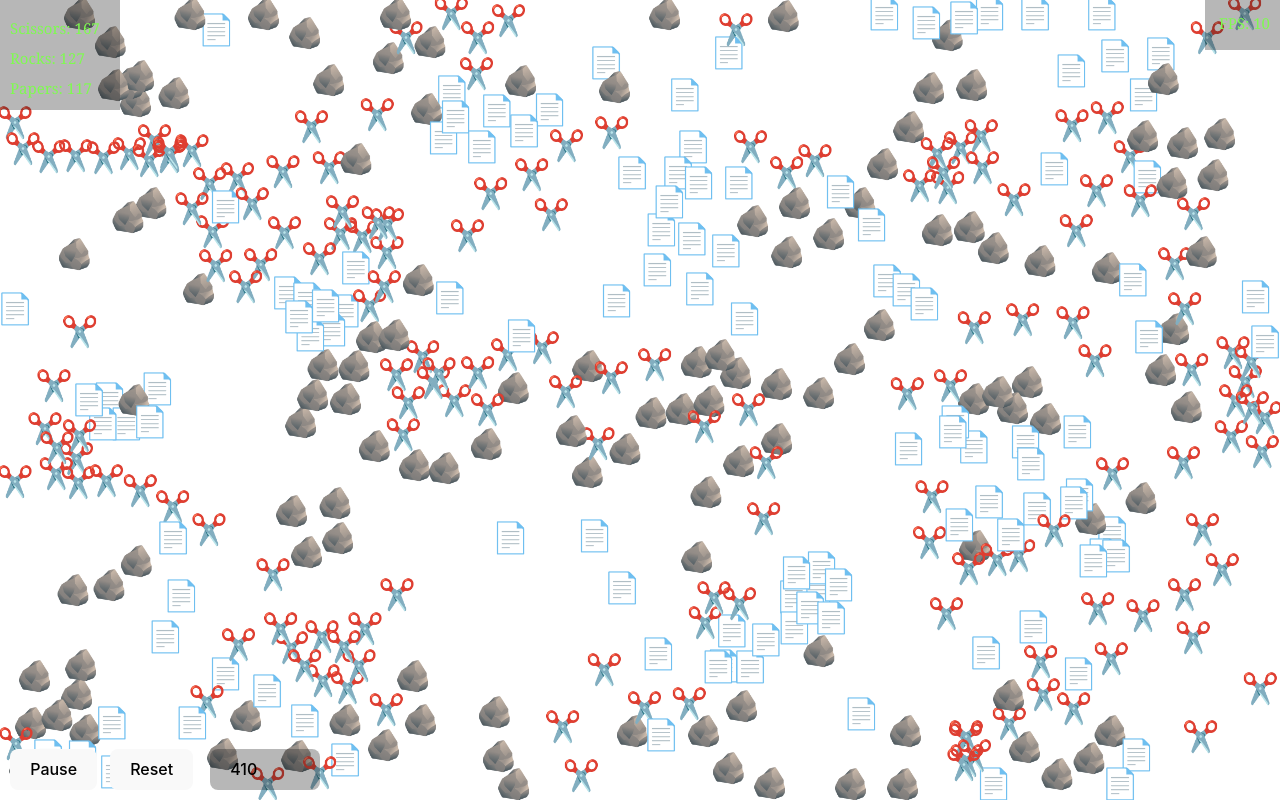
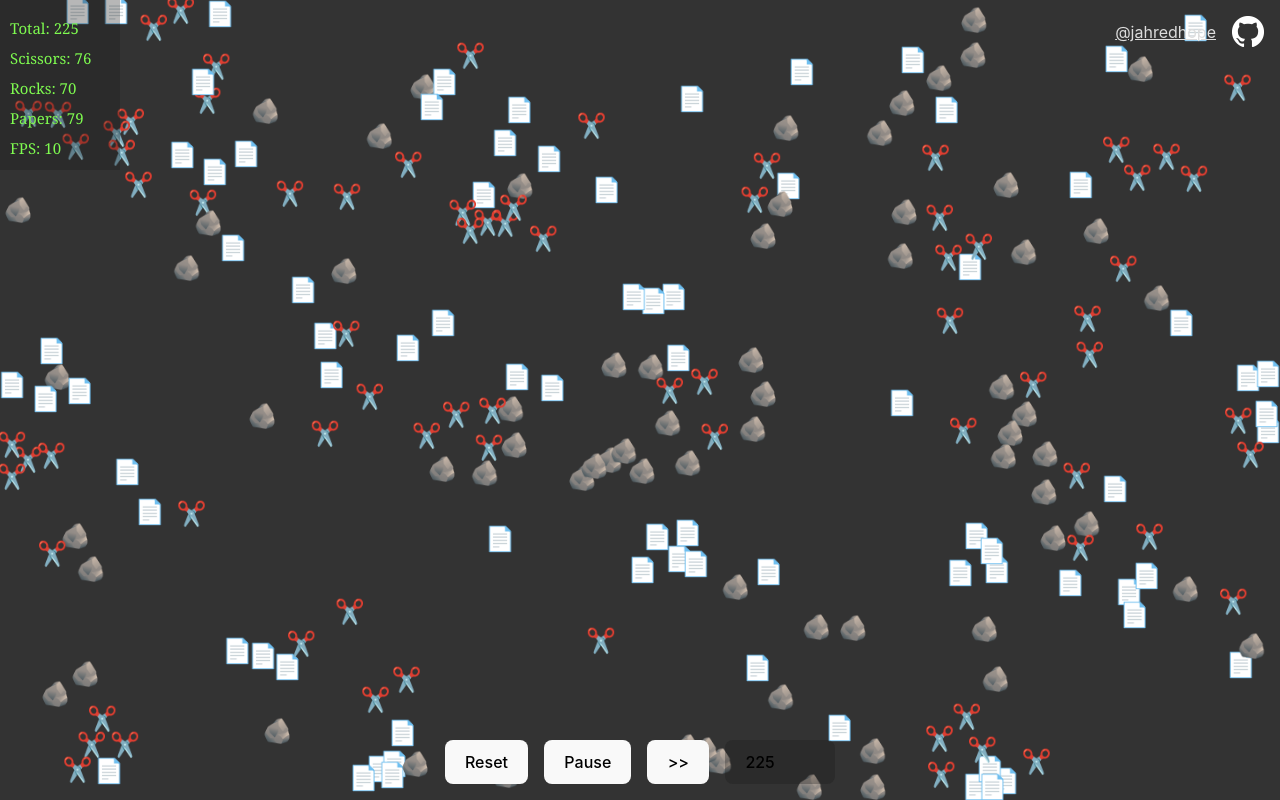
Before and after one commit to jahredhope/canvas-rock-paper-scissors, a website built with Vite: page index.html in a window 1280 px wide. Built offline with nearby package versions, Linux system fonts and the light colour scheme; animation ran at ten frames a second.

Commit message:
Add Fast Forward, perf improvements and links

```diff
--- a/index.html
+++ b/index.html
@@ -6,10 +6,23 @@
     <title>Rock Paper Scissors - The Game</title>
   </head>
   <body>
+    <header>
+      <a
+        id="github"
+        href="https://github.com/jahredhope/canvas-rock-paper-scissors"
+        title="@jahredhope at Github"
+      >
+        @jahredhope
+        <img src="/GitHub-Mark-Light-32px.png" />
+      </a>
+    </header>
     <canvas id="canvas"></canvas>
-    <button id="reset">Reset</button>
-    <button id="pause">Pause</button>
-    <input id="count" type="number" pattern="\d*" />
+    <footer>
+      <button id="reset">Reset</button>
+      <button id="pause">Pause</button>
+      <button id="fast">>></button>
+      <input id="count" type="number" pattern="\d*" />
+    </footer>
     <script type="module" src="/src/main.ts"></script>
   </body>
 </html>
--- a/src/board.ts
+++ b/src/board.ts
@@ -1,7 +1,23 @@
 import { Piece, Item } from "./piece";
 import { getDistance, Point } from "./point";
+import { createSections, getNearbySectionsByLevel } from "./section";
 
 export type BorderType = "solid" | "wrap";
+
+export interface Section {
+  x: number;
+  y: number;
+  /**
+   * Top Left
+   */
+  start: Point;
+  /**
+   * Bottom Right
+   */
+  end: Point;
+  piecesByType: Record<Item, Piece[]>;
+  nearbyByLevel: Section[][];
+}
 
 export class Board {
   constructor(
@@ -10,15 +26,43 @@ export class Board {
     public width: number,
     public maxItems: number,
     public borderType: BorderType
-  ) {}
+  ) {
+    this.createSections();
+  }
+
   pieces: Piece[] = [];
   piecesByType: Record<Item, Piece[]> = {
     rock: [],
     scissor: [],
     paper: [],
   };
+  speed = 1;
+  sections: Section[][] = [];
   activeIndex = -1;
   winner: Item | null = null;
+
+  createSections() {
+    this.sections = createSections(this.height, this.width, 20);
+
+    this.sections.forEach((r) => {
+      r.forEach((s) => {
+        s.nearbyByLevel = getNearbySectionsByLevel(s, this.sections);
+      });
+    });
+    this.pieces.forEach((p) => p.updateSection());
+  }
+  changeSize(width: number, height: number) {
+    this.width = width;
+    this.height = height;
+    this.createSections();
+  }
+  getSection(p: Point) {
+    const section = this.sections
+      .find((r) => p.y < r[0].end.y)
+      ?.find((s) => p.x < s.end.x);
+    if (!section) throw new Error("No section for point");
+    return section;
+  }
   nextActive() {
     this.activeIndex++;
     this.activeIndex = this.activeIndex % this.pieces.length;
@@ -38,10 +82,15 @@ export class Board {
   }
   change(t: Piece, i: Item) {
     this.piecesByType[t.item].splice(this.piecesByType[t.item].indexOf(t), 1);
+    t.section.piecesByType[t.item].splice(
+      t.section.piecesByType[t.item].indexOf(t),
+      1
+    );
     if (this.piecesByType[t.item].length === 0) {
       this.winner = i;
     }
     this.piecesByType[i].push(t);
+    t.section.piecesByType[i].push(t);
     t.item = i;
   }
   selectPoint(pos: Point) {
@@ -82,6 +131,8 @@ export class Board {
       scissor: [],
       paper: [],
     };
+    this.createSections();
+
     for (let i = 0; i < this.maxItems / 3; i++) {
       this.addRandom("paper");
       this.addRandom("scissor");
--- a/src/main.ts
+++ b/src/main.ts
@@ -4,6 +4,7 @@ import "./style.css";
 const countInput = document.getElementById("count") as HTMLInputElement;
 const pauseButton = document.getElementById("pause") as HTMLButtonElement;
 const resetButton = document.getElementById("reset") as HTMLButtonElement;
+const fastForwardButton = document.getElementById("fast") as HTMLButtonElement;
 const canvas = document.getElementById("canvas") as HTMLCanvasElement;
 if (!canvas) {
   throw new Error("Unable to find canvas");
@@ -18,14 +19,19 @@ function onChangeCount() {
   if (value) board.changeCount(value);
 }
 countInput.onchange = onChangeCount;
-canvas.width = document.body.scrollWidth;
-canvas.height = document.body.scrollHeight;
+const rect = canvas.getBoundingClientRect();
+canvas.width = rect.width;
+canvas.height = rect.height;
+
+fastForwardButton.onclick = () => {
+  board.speed = board.speed === 1 ? 3 : 1;
+};
 
 let ctx = canvas.getContext("2d")!;
 
 const _maxItems = Math.min(
-  Math.ceil(canvas.height * canvas.width * 0.0004),
-  500
+  Math.ceil(canvas.height * canvas.width * 0.005),
+  600
 );
 countInput.value = _maxItems.toString();
 const board = new Board(ctx, canvas.height, canvas.width, _maxItems, "solid");
@@ -34,14 +40,11 @@ function onResize() {
   canvas.width = document.body.scrollWidth;
   canvas.height = document.body.scrollHeight;
 
-  board.width = canvas.width;
-  board.height = canvas.height;
+  board.changeSize(canvas.width, canvas.height);
 }
 
 window.onresize = onResize;
 onResize();
-
-console.log(`Based on screen size choosing ${board.maxItems} items`);
 
 board.reset();
 
@@ -86,9 +89,35 @@ let lastRenderTime = performance.now();
 let lastFps = 0;
 let i = 0;
 
-function renderFps() {
+function renderPaused() {
+  ctx.fillStyle = "#7FFB50";
+  ctx.font = `30px Georgia`;
+  ctx.textAlign = "center";
+  ctx.fillText(`⏸`, canvas.width / 2, 50, 40000);
+}
+function renderFast() {
+  ctx.fillStyle = "#7FFB50";
+  ctx.font = `30px Georgia`;
+  ctx.textAlign = "center";
+  ctx.fillText(`⏩`, canvas.width / 2, 50, 40000);
+}
+
+function renderScores() {
   ctx.fillStyle = "#1a1a1a50";
-  ctx.fillRect(canvas.width - 75, 0, 75, 50);
+  ctx.fillRect(0, 0, 120, 170);
+  ctx.fillStyle = "#7FFB50";
+  ctx.font = `15px Georgia`;
+  ctx.textAlign = "left";
+  ctx.fillText(`Total: ${board.pieces.length}`, 10, 30, 4000);
+  ctx.fillText(
+    `Scissors: ${board.piecesByType["scissor"].length}`,
+    10,
+    60,
+    4000
+  );
+  ctx.fillText(`Rocks: ${board.piecesByType["rock"].length}`, 10, 90, 4000);
+  ctx.fillText(`Papers: ${board.piecesByType["paper"].length}`, 10, 120, 4000);
+
   const renderTime = performance.now();
   const elapsed = Math.round(renderTime - lastRenderTime);
   lastRenderTime = renderTime;
@@ -98,56 +127,22 @@ function renderFps() {
 
     lastFps = Math.floor(fpsScores.reduce((a, b) => a + b) / fpsScores.length);
   }
-
-  ctx.fillStyle = "#7FFB50";
-  ctx.font = `15px Georgia`;
-  ctx.textAlign = "right";
-  ctx.fillText(`FPS: ${lastFps}`, canvas.width - 10, 25, 500);
-}
-
-function renderPaused() {
-  ctx.fillStyle = "#7FFB50";
-  ctx.font = `30px Georgia`;
-  ctx.textAlign = "center";
-  ctx.fillText(
-    `Press Space to Play (R to restart)`,
-    canvas.width / 2,
-    canvas.height / 2 + 50,
-    40000
-  );
-}
-
-function renderScores() {
-  ctx.fillStyle = "#1a1a1a50";
-  ctx.fillRect(0, 0, 120, 110);
-  ctx.fillStyle = "#7FFB50";
-  ctx.font = `15px Georgia`;
-  ctx.textAlign = "left";
-  ctx.fillText(
-    `Scissors: ${board.piecesByType["scissor"].length}`,
-    10,
-    30,
-    4000
-  );
-  ctx.fillText(`Rocks: ${board.piecesByType["rock"].length}`, 10, 60, 4000);
-  ctx.fillText(`Papers: ${board.piecesByType["paper"].length}`, 10, 90, 4000);
+  ctx.fillText(`FPS: ${lastFps}`, 10, 150, 500);
 }
 
 function render() {
   i++;
   requestedAnimationFrame = null;
   if (playing && !board.winner) {
-    if (board.pieces.length < board.maxItems) {
-      board.addRandom();
+    for (let i = 0; i < board.speed; i++) {
+      if (board.pieces.length < board.maxItems) {
+        board.addRandom();
+      }
+      board.pieces.forEach((v) => v.onTick());
     }
-    board.pieces.forEach((v) => v.onTick());
-    board.pieces = board.pieces.filter((v) => !v.toDelete);
   }
-
   ctx.clearRect(0, 0, canvas.width, canvas.height);
   board.pieces.forEach((v, i) => v.onDraw(i === board.activeIndex));
-
-  renderFps();
 
   if (board.winner) {
     ctx.fillStyle = "#7FFB50";
@@ -166,11 +161,9 @@ function render() {
       40000
     );
   }
+  if (board.speed > 1) renderFast();
+  if (!playing && !board.winner) renderPaused();
 
-  ctx.textBaseline = "middle";
-  if (!playing && !board.winner) {
-    renderPaused();
-  }
   renderScores();
 
   if (requestedAnimationFrame === null)
--- a/src/piece.ts
+++ b/src/piece.ts
@@ -1,4 +1,4 @@
-import { Board } from "./board";
+import { Board, Section } from "./board";
 import {
   addition,
   difference,
@@ -23,18 +23,25 @@ const mapItemToPredator: Record<Item, Item> = {
 
 function getClosestTo(
   curr: Piece,
-  arr: Piece[]
+  arrOfArr: Piece[][]
 ): { closest: Piece | null; distance: number } {
   let closest: Piece | null = null;
   let shortestDistance = Number.MAX_VALUE;
+  for (let arr of arrOfArr) {
     for (let v of arr) {
       if (v === curr) {
         continue;
       }
+      if (
+        Math.abs(curr.pos.x - v.pos.x) + Math.abs(curr.pos.y - v.pos.y) >
+        shortestDistance * 1.45
+      )
+        continue;
       const distance = getDistance(curr.pos, v.pos);
       if (distance < shortestDistance) {
         closest = v;
         shortestDistance = distance;
+      }
     }
   }
   return { closest, distance: shortestDistance };
@@ -47,12 +54,18 @@ export class Piece {
     public item: Item,
     public pos: Point
   ) {
-    this.size = board.width > 500 ? 15 : 10;
+    this.size = board.width > 500 ? 12 : 6;
+    this.section = this.board.getSection(this.pos);
+    this.section.piecesByType[this.item].push(this);
   }
+  updateSection() {
+    this.section = this.board.getSection(this.pos);
+    this.section.piecesByType[this.item].push(this);
+  }
+  section: Section;
   dir: Point = { x: 0, y: 0 };
   size: number;
   speed = 1;
-  toDelete = false;
   flash = 0;
   maxFlash = 5;
   shouldDrawBoundary = false;
@@ -62,6 +75,14 @@ export class Piece {
 
   forceFromPredator: Point | null = null;
   forceFromPrey: Point | null = null;
+
+  getNearbyItems(type: Item, level: number) {
+    const r = [];
+    for (let s of this.section.nearbyByLevel[level]) {
+      r.push(s.piecesByType[type]);
+    }
+    return r;
+  }
 
   getColor() {
     switch (this.item) {
@@ -139,30 +160,34 @@ export class Piece {
   startFlash() {
     this.flash = this.maxFlash;
   }
+  getClosestToByType(type: Item, maxLevel = 0) {
+    for (
+      let i = 0;
+      i < this.section.nearbyByLevel.length && i <= maxLevel;
+      i++
+    ) {
+      let res = getClosestTo(this, this.getNearbyItems(type, i));
+      if (res.closest) return res;
+    }
+    return { closest: null, distance: Number.MAX_VALUE };
+  }
   onTick() {
     if (this.flash > 0) this.flash -= 0.2;
-    if (this.toDelete) {
-      return;
-    }
 
-    let { closest: closestPrey, distance: distanceToPrey } = getClosestTo(
-      this,
-      this.board.piecesByType[mapItemToPrey[this.item]]
-    );
+    let { closest: closestPrey, distance: distanceToPrey } =
+      this.getClosestToByType(mapItemToPrey[this.item], 4);
     this.closestPrey = closestPrey;
     if (closestPrey && distanceToPrey < this.size * 1.5) {
       this.board.change(closestPrey, this.item);
     }
     let { closest: closestPredator, distance: distanceToPredator } =
-      getClosestTo(this, this.board.piecesByType[mapItemToPredator[this.item]]);
+      this.getClosestToByType(mapItemToPredator[this.item]);
     this.closestPredator = closestPredator;
     if (closestPredator && distanceToPredator < this.size * 1.5) {
       this.board.change(this, closestPredator.item);
     }
-    let { closest: closestAlly, distance: distanceToAlly } = getClosestTo(
-      this,
-      this.board.piecesByType[this.item]
-    );
+    let { closest: closestAlly, distance: distanceToAlly } =
+      this.getClosestToByType(this.item, 1);
     let directionToMove: Point = { x: 0, y: 0 };
     if (closestPrey) {
       this.forceFromPrey = normalize(difference(closestPrey.pos, this.pos));
@@ -218,5 +243,19 @@ export class Piece {
       if (this.pos.y > this.board.height - this.size)
         this.pos.y = this.board.height - this.size;
     }
+
+    if (
+      this.pos.x < this.section.start.x ||
+      this.pos.x > this.section.end.x ||
+      this.pos.y < this.section.start.y ||
+      this.pos.y > this.section.end.y
+    ) {
+      this.section.piecesByType[this.item].splice(
+        this.section.piecesByType[this.item].indexOf(this),
+        1
+      );
+      this.section = this.board.getSection(this.pos);
+      this.section.piecesByType[this.item].push(this);
     }
   }
+}
--- a/src/point.ts
+++ b/src/point.ts
@@ -10,9 +10,6 @@ export const normalize = (p: Point): Point => {
   var length = Math.sqrt(p.x * p.x + p.y * p.y);
   return { x: p.x / length || 0, y: (p.y = p.y / length || 0) };
 };
-// const reverse = (p: Point): Point => {
-//   return { x: -p.x, y: -p.y };
-// };
 export const difference = (p1: Point, p2: Point): Point => ({
   x: p1.x - p2.x,
   y: p1.y - p2.y,
--- /dev/null
+++ b/src/section.ts
@@ -0,0 +1,85 @@
+import { Section } from "./board";
+import { Point } from "./point";
+
+export function createSections(
+  height: number,
+  width: number,
+  divisions: number
+) {
+  const idealDivisions = divisions;
+  let xCount;
+  let yCount;
+  if (height > width) {
+    yCount = idealDivisions;
+    xCount = Math.ceil(width / (height / idealDivisions));
+  } else {
+    xCount = idealDivisions;
+    yCount = Math.ceil(height / (width / idealDivisions));
+  }
+  const sections: Section[][] = [];
+  for (let y = 0; y < yCount; y++) {
+    sections[y] ||= [];
+    for (let x = 0; x < xCount; x++) {
+      sections[y][x] = {
+        x,
+        y,
+        start: {
+          x: (x * width) / xCount,
+          y: (y * height) / yCount,
+        },
+        end: {
+          x: ((x + 1) * width) / xCount,
+          y: ((y + 1) * height) / yCount,
+        },
+        nearbyByLevel: [],
+        piecesByType: {
+          rock: [],
+          scissor: [],
+          paper: [],
+        },
+      };
+    }
+  }
+  return sections;
+}
+
+export function getNearbySections(
+  section: Section,
+  all: Section[][],
+  level: number
+) {
+  const res: Section[] = [];
+  if (level === 0) {
+    res.push(section);
+  }
+  const x = section.x;
+  const y = section.y;
+  const min = Math.floor(Math.pow(level, 1.7) + 1);
+  const max = Math.floor(Math.pow(level + 1, 1.7) + 1);
+
+  const getFromAll = (p: Point) => {
+    const v = all[p.y]?.[p.x];
+    return v;
+  };
+  for (let i = min; i < max; i++) {
+    for (let j = 0; j < i * 2; j++) {
+      res.push(getFromAll({ y: y - i, x: x - i + j }));
+      res.push(getFromAll({ y: y + i - j, x: x - i }));
+      res.push(getFromAll({ y: y - i + j, x: x + i }));
+      res.push(getFromAll({ y: y + i, x: x + i - j }));
+    }
+  }
+  return res.filter((v) => {
+    return Boolean(v);
+  });
+}
+
+export function getNearbySectionsByLevel(section: Section, all: Section[][]) {
+  const res = [];
+  for (let i = 0; true; i++) {
+    const arr = getNearbySections(section, all, i);
+    if (arr.length === 0) break;
+    res.push(arr);
+  }
+  return res;
+}
--- a/src/style.css
+++ b/src/style.css
@@ -1,3 +1,7 @@
+* {
+  box-sizing: border-box;
+}
+
 :root {
   font-family: -apple-system, BlinkMacSystemFont, Segoe UI, Roboto, Helvetica,
     Arial, sans-serif, "Apple Color Emoji", "Segoe UI Emoji", Segoe UI Symbol;
@@ -14,23 +18,24 @@
 
 body {
   margin: 0;
-  min-height: 100vh;
+  height: 100vh;
+  max-height: 100vh;
+  display: flex;
+  flex-direction: column;
+  background-color: #333;
 }
 
 button,
 input {
   border-radius: 8px;
   border: 1px solid transparent;
-  padding: 0.6em 1.2em;
+  padding: 0.7em 1.2em;
   font-size: 1em;
   font-weight: 500;
   font-family: inherit;
   background-color: #1a1a1a50;
   cursor: pointer;
   transition: border-color 0.25s;
-
-  position: fixed;
-  z-index: 1;
 }
 button:hover {
   border-color: #646cff;
@@ -54,25 +59,58 @@ button:focus-visible {
 }
 
 canvas {
-  position: fixed;
+  position: absolute;
+  top: 0;
   left: 0;
-  top: 0;
-  height: 100vh;
-  width: 100vw;
   box-sizing: border-box;
-}
-
-#pause {
-  bottom: 10px;
-  left: 10px;
-}
-#reset {
-  bottom: 10px;
-  left: 110px;
+  flex: 0 1 0;
 }
 
 #count {
-  bottom: 10px;
-  left: 210px;
-  width: 70px;
+  width: 110px;
 }
+
+#github {
+  margin-left: auto;
+  display: block;
+  display: flex;
+  flex-direction: row;
+  align-items: center;
+  gap: 1em;
+}
+
+#github img {
+  height: 32px;
+  width: 32px;
+}
+
+footer {
+  z-index: 1;
+  position: fixed;
+  bottom: 0;
+  left: 0;
+  width: 100vw;
+  display: flex;
+  flex-direction: row;
+  justify-content: center;
+  gap: 1em;
+  padding: 1em;
+}
+
+header {
+  z-index: 1;
+  position: fixed;
+  top: 0;
+  left: 0;
+  width: 100vw;
+
+  flex: 0 0 60px;
+  padding: 1em;
+  display: flex;
+  gap: 1em;
+  flex-direction: row;
+}
+
+a {
+  color: #dddddd;
+}
```
Also changed, not shown: package.json (+5 -2 lines), src/section.test.ts (added, +41 -0 lines), pnpm-lock.yaml, public/GitHub-Mark-Light-32px.png (added). Lines whose indentation alone changed are shown as unchanged.
